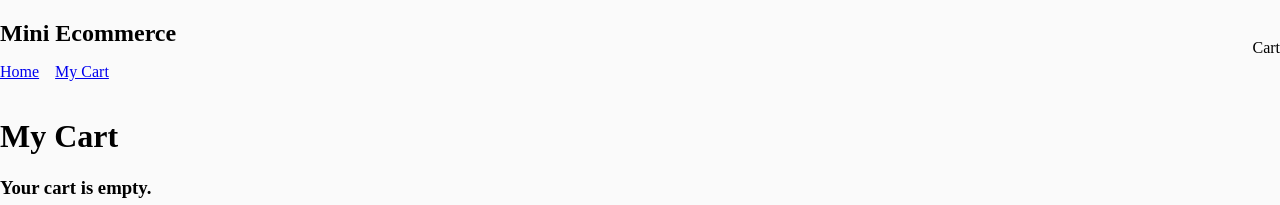
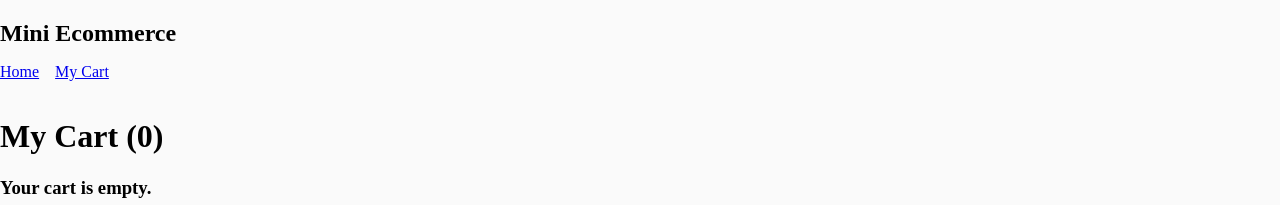
Before and after one commit to gayret/mini-ecommerce, a Vue app: page /cart in a window 1280 px wide. Shown: the top 205 px of the page. Built offline with nearby package versions, Linux system fonts and the light colour scheme.

Commit message:
update product to cart button action

```diff
--- a/src/components/ProductList.vue
+++ b/src/components/ProductList.vue
@@ -1,6 +1,9 @@
 <script setup>
 import { onMounted, reactive, computed } from 'vue'
 import { useStore } from '../store'
+import { useRouter } from 'vue-router'
+
+const router = useRouter()
 
 const store = useStore()
 
@@ -16,6 +19,7 @@ const filteredProduct = computed(() => {
 
 const addToCart = (product) => {
   store.addToCart(product)
+  router.push({ name: 'Cart' })
 }
 
 onMounted(() => {
@@ -54,8 +58,9 @@ onMounted(() => {
 .product-list ul {
   list-style: none;
   padding: 0;
+  margin-inline: auto;
   display: grid;
-  grid-template-columns: repeat(auto-fit, minmax(200px, 250px));
+  grid-template-columns: repeat(auto-fit, minmax(200px, 375px));
   gap: 1em;
   place-content: flex-start;
 }
--- a/src/components/layout/Header.vue
+++ b/src/components/layout/Header.vue
@@ -11,7 +11,7 @@ const state = reactive({
 })
 
 const isVisibleCartExcerpt = computed(() => {
-  return state.visibleCartExcerpt && store.cart.length > 0 && route.name !== 'Cart'
+  return state.visibleCartExcerpt && store.cart.length > 0
 })
 </script>
 
@@ -30,7 +30,7 @@ const isVisibleCartExcerpt = computed(() => {
         </ul>
       </nav>
     </div>
-    <div class="cart">
+    <div class="cart" v-if="route.name !== 'Cart'">
       Cart
       <span v-if="store.cart.length > 0" @mouseover="state.visibleCartExcerpt = true" class="badge">
         {{ store.cart.length }}
--- a/src/store/index.js
+++ b/src/store/index.js
@@ -16,6 +16,7 @@ export const useStore = defineStore('store', {
 
   actions: {
     fetchProductList() {
+      this.loadingList = true
       this.list = []
       request({
         method: 'GET',
--- a/src/style.css
+++ b/src/style.css
@@ -90,5 +90,5 @@ button {
 }
 
 .low-stock {
-  opacity: 0.5;
+  opacity: 0.4;
 }
--- a/src/views/Cart.vue
+++ b/src/views/Cart.vue
@@ -8,7 +8,7 @@ const store = useStore()
 
 <template>
   <Layout>
-    <h1>My Cart</h1>
+    <h1>My Cart ({{ store.cart.length }})</h1>
     <CartList v-if="store.cart.length" />
     <div v-else class="cart-is-empty">
       <h3>Your cart is empty.</h3>
```
